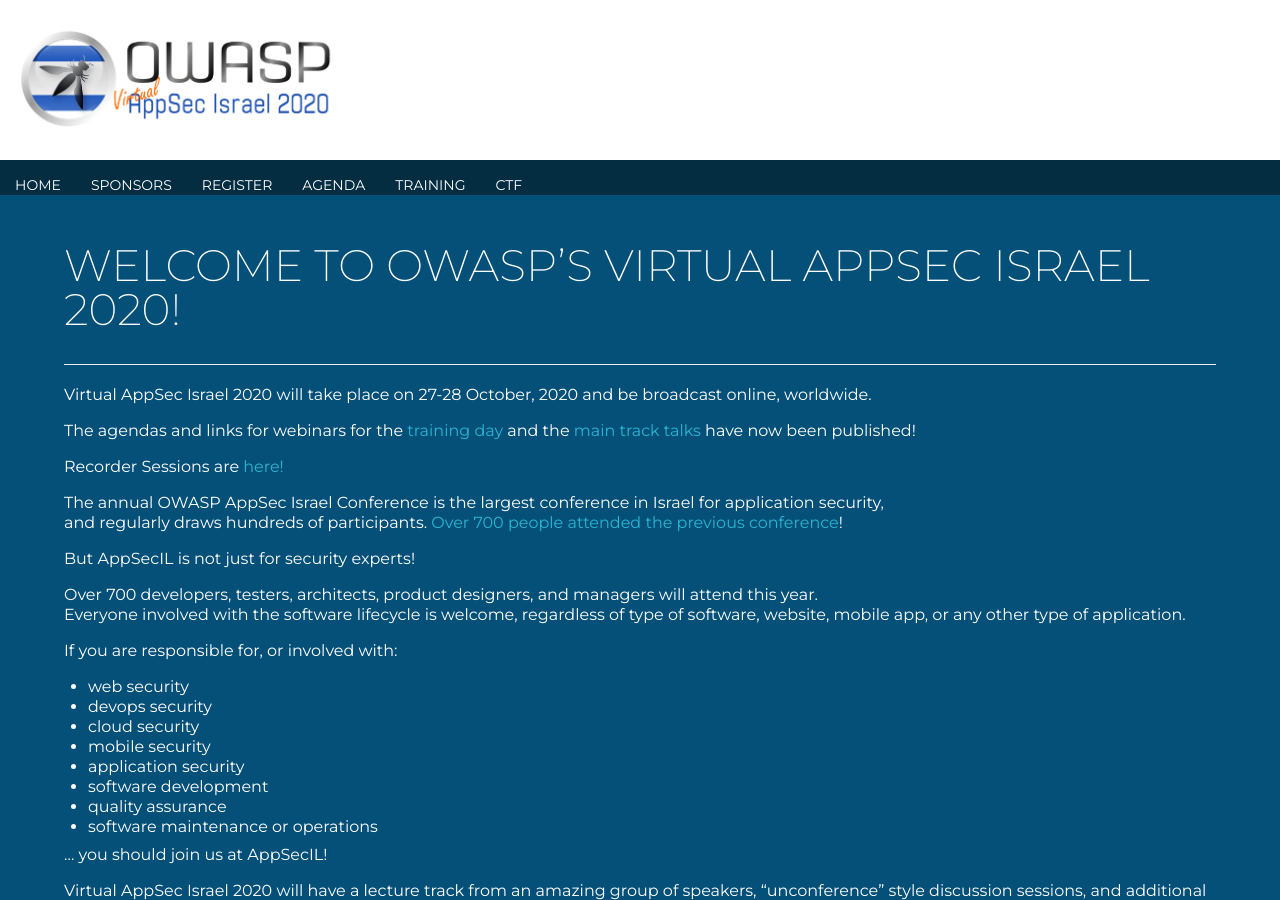
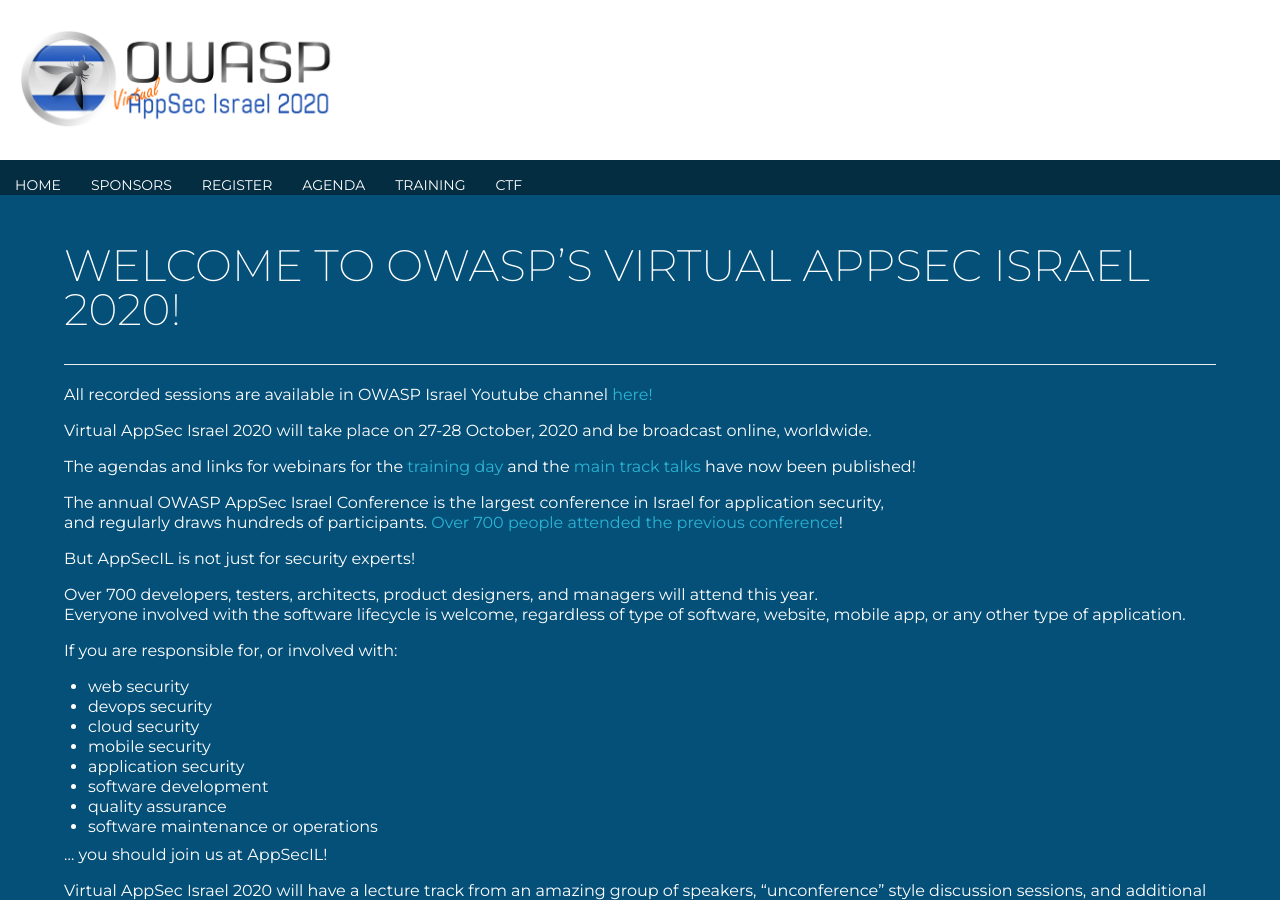
Before and after one commit to OWASP/www-event-appsecil-2023, a Jekyll site: the page built from index.md, in a window 1280 px wide and 900 px high. Built offline with Jekyll 4.4.1, drawn with Linux system fonts in a browser that asks for light colours; our own code applies the rules of GitHub Pages for plain Markdown files.

Commit message:
Update index.md

```diff
--- a/index.md
+++ b/index.md
@@ -6,11 +6,11 @@
 
 ---
 
+**All recorded sessions are available in OWASP Israel Youtube channel [here!](https://www.youtube.com/playlist?list=PLA4gj-PiNukcgk6vpXtfRXj4oq4uMAwEG)**
+
 **{{ site.title }} will take place on {{ site.dates }} and be broadcast online, worldwide.**
 
 The agendas and **links for webinars** for the [training day](Training) and the [main track talks](Agenda) have now been published!
-
-Recorder Sessions are [here!](https://www.youtube.com/playlist?list=PLA4gj-PiNukcgk6vpXtfRXj4oq4uMAwEG)
 
 The annual OWASP AppSec Israel Conference is the largest conference in Israel for application security,
 and regularly draws hundreds of participants. [Over 700 people attended the previous conference](https://2018.appsecil.org)!
```
